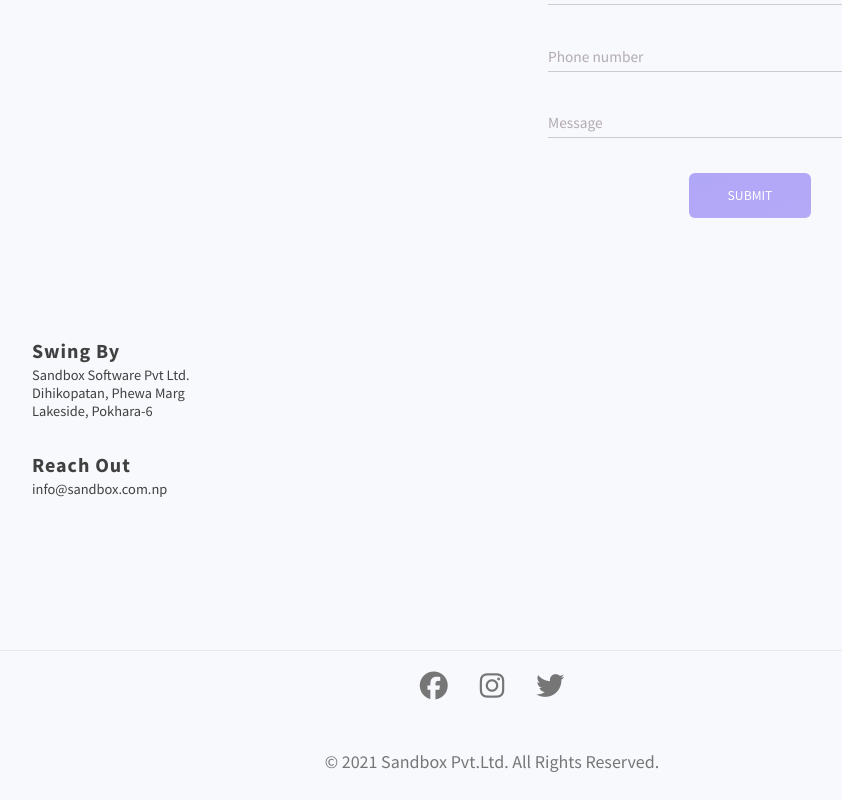
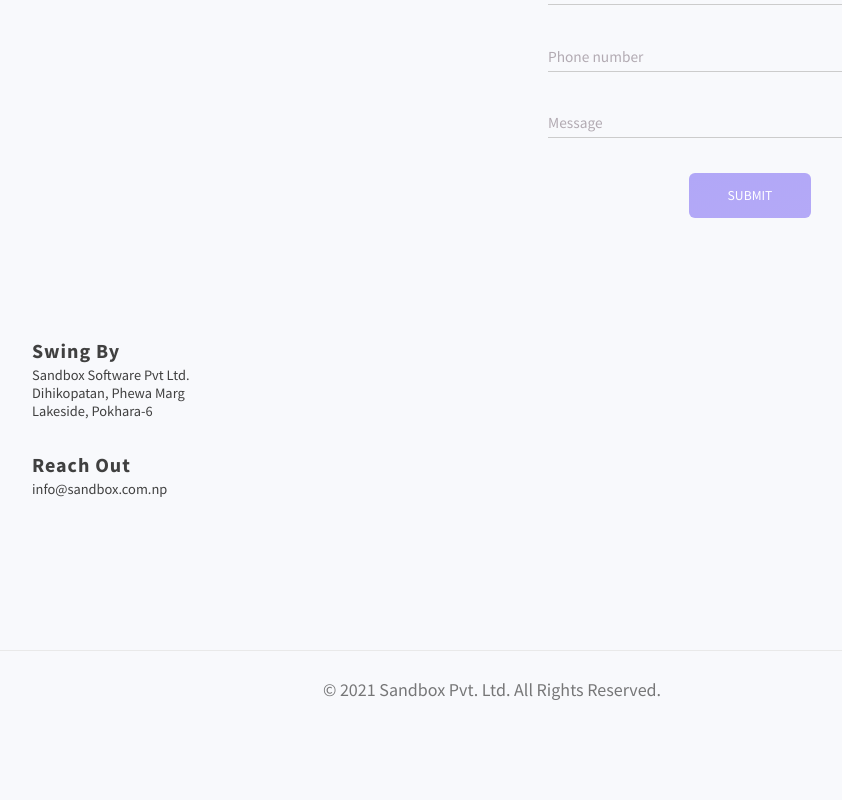
Before and after one commit to thenepaligamer/sandbox-pokhara.github.io, a React (Create React App) app: page /contact in a window 1280 px wide. Shown: the part 344-1144 px from the top of the page, without its empty margins (148-990 px from the left). After the commit the page ends 1072 px from the top, so only its background shows below. Built offline with nearby package versions, Linux system fonts and the light colour scheme.

Commit message:
Disables socials

```diff
--- a/src/components/Footer.jsx
+++ b/src/components/Footer.jsx
@@ -6,11 +6,9 @@ function Footer() {
     <div className={styles.footer}>
       <footer className={styles.container}>
         <div className={styles.footerMain}>
-          <p className={styles.footerText}>
-            © 2021 Sandbox Pvt.Ltd. All Rights Reserved.
-          </p>
+          <p className={styles.footerText}>© 2021 Sandbox Pvt. Ltd. All Rights Reserved.</p>
         </div>
-        <ul className={styles.socialList}>
+        {/* <ul className={styles.socialList}>
           <li className={styles.socialItem}>
             <a href="/" className={styles.socialLink}>
               <i class="fab fa-facebook fa-sm"></i>
@@ -26,7 +24,7 @@ function Footer() {
               <i class="fab fa-twitter fa-sm"></i>
             </a>
           </li>
-        </ul>
+        </ul> */}
       </footer>
     </div>
   );
```
